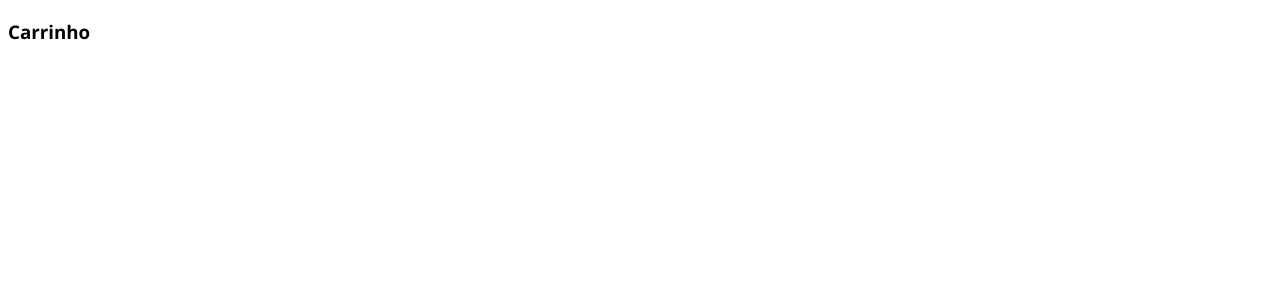
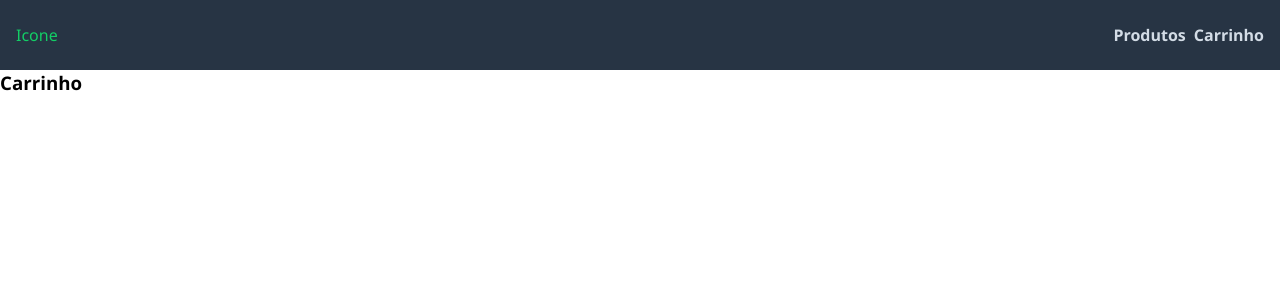
Before and after one commit to LuanKisaki/l0jinha, a Next.js app: page /cart in a window 1280 px wide. Shown: the top 300 px of the page. Built offline with nearby package versions, Linux system fonts and the light colour scheme.

Commit message:
navegacao-products-cart

```diff
--- /dev/null
+++ b/src/components/Header/index.tsx
@@ -0,0 +1,21 @@
+import Link from "next/link"
+
+const Header = () => {
+  return (
+    <div className="flex flex-row content-center justify-between px-4 py-6 bg-gray-dark">
+      <Link href="/" className="text-green no-underline">
+          Icone
+      </Link>
+      <div className="flex flex-row gap-2" >
+        <Link href="/products" className="text-gray-light no-underline font-semibold">
+            Produtos
+        </Link>
+        <Link href="/cart" className="text-gray-light no-underline font-semibold">
+            Carrinho
+        </Link>
+      </div>
+    </div>
+  )
+}
+
+export default Header
--- a/src/pages/cart.tsx
+++ b/src/pages/cart.tsx
@@ -1,3 +1,4 @@
+import Header from "@/components/Header";
 import { NextPage } from "next";
 import Head from "next/head";
 
@@ -9,6 +10,7 @@ const Cart: NextPage = () => {
       <meta name="description" content="Meu carrinho de compras"/>
       <link rel="shortcut icon" href="favicon.ico" type="image/x-icon" />
     </Head>
+    <Header />
     <h3>
       Carrinho
     </h3>
--- a/src/pages/index.tsx
+++ b/src/pages/index.tsx
@@ -2,6 +2,7 @@ import { NextPage } from "next";
 import Head from "next/head";
 import Products from "./products";
 import { Roboto } from "next/font/google";
+import Header from "@/components/Header";
 
 const titulo = Roboto({
   weight: '700',
@@ -15,13 +16,14 @@ const Home: NextPage = () => {
       <title>L0jinha</title>
       <meta name="description"/>
     </Head>
+
+    <Header />
     <main>
       <h1 className={titulo.className}>Welcome to <a className="text-blue" href="https://nextjs.org">Next.js</a></h1>
 
       <p>
         Lorem ipsum dolor sit amet consectetur.
       </p>
-      <Products></Products>
       </main>
     </>
   )
--- a/src/pages/products.tsx
+++ b/src/pages/products.tsx
@@ -1,6 +1,7 @@
 import { NextPage } from "next";
 import Head from "next/head";
 import Cart from "./cart";
+import Header from "@/components/Header";
 
 const Products: NextPage = () => {
   return (
@@ -10,10 +11,10 @@ const Products: NextPage = () => {
       <meta name="description" content="Conheça nossos produtos"/>
       <link rel="shortcut icon" href="favicon.ico" type="image/x-icon" />
     </Head>
+    <Header />
     <h2 className="">
       Produtos
     </h2>
-    <Cart></Cart>
 
     </>
   )
--- a/src/styles/globals.css
+++ b/src/styles/globals.css
@@ -15,8 +15,13 @@
     --background-end-rgb: 0, 0, 0;
   }
 }
+* {
+  margin: 0;
+  padding: 0;
+}
 
 body {
   color: rgb(var(--foreground-rgb));
   font-family: 'Segoe UI', Tahoma, Geneva, Verdana, sans-serif;
+
 }
```
